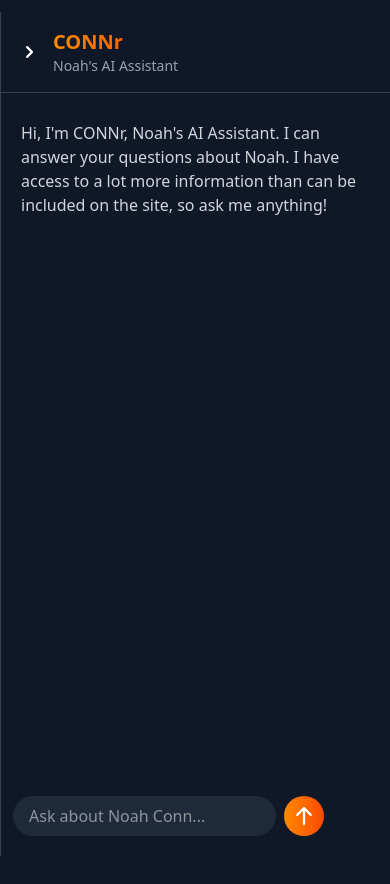
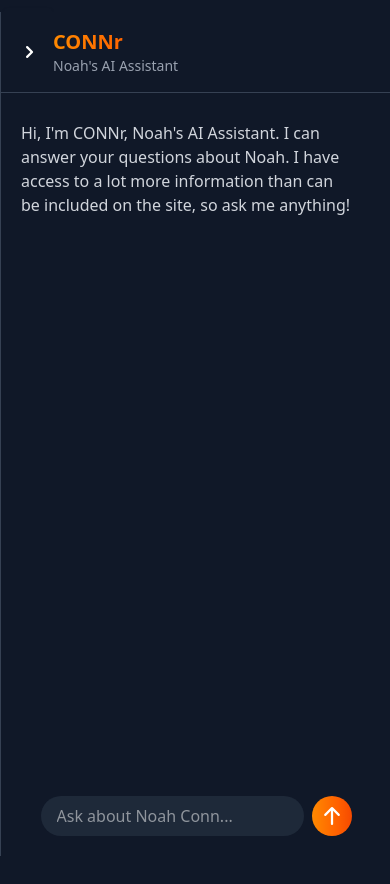
Before and after one commit to noahaconn/my-site, a React (Vite) app in the folder my-site-ui/: page / in a window 390 px wide. Both pictures are taken after a click on the button 362 px from the left and 32 px from the top of the page. Built offline with nearby package versions, Linux system fonts and the light colour scheme.

Commit message:
Fixed mobile CONNR

```diff
--- a/my-site-ui/src/components/mobile/CONNrMobile.tsx
+++ b/my-site-ui/src/components/mobile/CONNrMobile.tsx
@@ -64,8 +64,8 @@ export default function CONNrMobile({ open, setOpen }: CONNrProps) {
               <h3 className="text-gray-400 text-sm">Noah's AI Assistant</h3>
             </div>
           </div>
-          <div className="flex flex-col overflow-y-auto h-full [scrollbar-color:#4b5563_#111827] [scrollbar-width:thin] pb-50 max-w-2xl mx-auto bg-gray-900">
-            <div className="px-2 py-4 space-y-3">
+          <div className="flex flex-col items-center overflow-y-auto h-full [scrollbar-color:#4b5563_#111827] [scrollbar-width:thin] pb-50 mx-auto bg-gray-900">
+            <div className="px-2 py-4 space-y-3 max-w-2xl text-balance">
               {messages.map((m, i) => (
                 <div
                   key={i}
@@ -83,7 +83,7 @@ export default function CONNrMobile({ open, setOpen }: CONNrProps) {
 
             <form
               onSubmit={sendMessage}
-              className="px-3 flex gap-2 fixed bottom-0 py-2 sm:md:lg:w-90"
+              className="px-10 flex gap-2 fixed bottom-0 py-2 max-w-2xl w-screen sm:md:lg:w-90"
             >
               <input
                 type="text"
```
